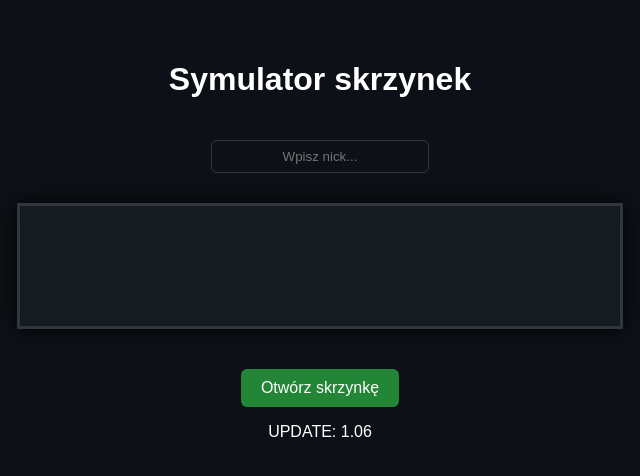
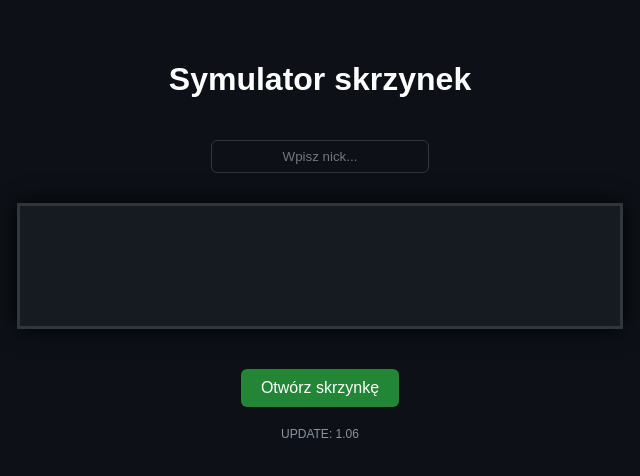
Before and after one commit to 999NERT/gimbalej, a plain HTML site: page index.html in a window 1280 px wide. Shown: the full height of the page, 320-960 px from the left. Drawn offline with Linux system fonts and the light colour scheme.

Commit message:
Update style.css

```diff
--- a/style.css
+++ b/style.css
@@ -1,7 +1,7 @@
 body {
   margin: 0;
   font-family: Arial, sans-serif;
-  background-color: #0d1117; /* jak na GitHubie */
+  background-color: #0d1117;
   color: #ffffff;
   display: flex;
   flex-direction: column;
@@ -76,3 +76,15 @@ input {
   width: 200px;
   text-align: center;
 }
+
+#result {
+  margin-top: 20px;
+  font-size: 18px;
+  font-weight: bold;
+}
+
+.update-info {
+  font-size: 12px;
+  margin-top: 20px;
+  color: #8b949e;
+}
```
